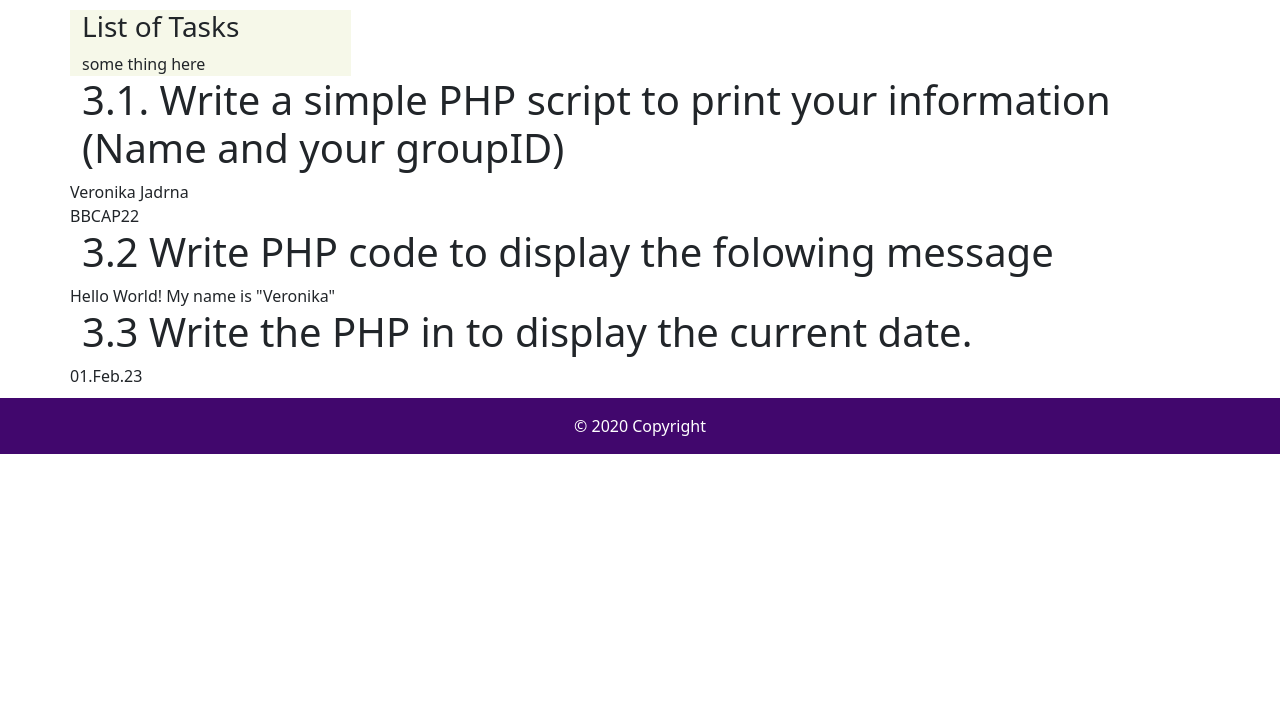
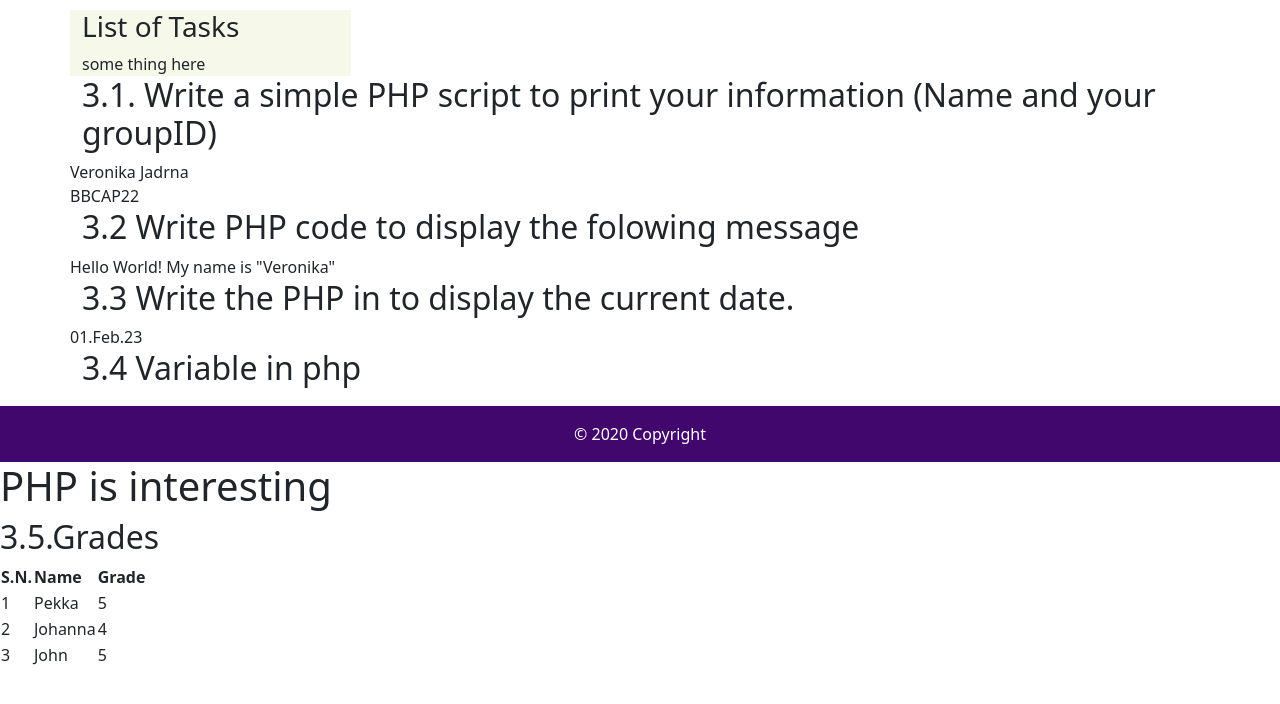
Before and after one commit to VeronikaJadrna/vj_tasks, a PHP site: page /ex1.php in a window 1280 px wide. Shown: the part 56-760 px from the top of the page. Run offline with PHP 8.4, Linux system fonts and the light colour scheme.

Commit message:
excercise 1 done

```diff
--- a/layout/ex1.php
+++ b/layout/ex1.php
@@ -2,7 +2,7 @@
 <?php
 $title = "Excercise 1";
 include "header.php"?>
-    <h1>3.1. Write a simple PHP script to print your information (Name and your groupID)</h1>
+    <h2>3.1. Write a simple PHP script to print your information (Name and your groupID)</h2>
 
 
 <?php
@@ -10,16 +10,48 @@ echo "Veronika Jadrna<br>";
 echo "BBCAP22";
 ?>
 
-<h1>3.2 Write PHP code to display the folowing message</h1>
+<h2>3.2 Write PHP code to display the folowing message</h2>
 
 <?php
 echo "Hello World! My name is \"Veronika\"";
 ?>
 
-<h1>3.3 Write the PHP in to display the current date.</h1>
+<h2>3.3 Write the PHP in to display the current date.</h2>
 
 <?php
-echo date('d.M.y');
+echo date('d.M.y');?>
+
+
+<h2>3.4 Variable in php</h2>
+
+<?php include "footer.php"?>
+<?php
+$title1="PHP is interesting";
+echo "<h1>" . $title1 . "</h1>";
 ?>
 
-<?php include "footer.php"?>
+<h2>3.5.Grades</h2>
+<?php
+$g1 = 5;
+$g2 = 4;
+$g3 = 5;
+
+echo "
+<table>
+<tr>
+<th> S.N.</th>
+<th>Name</th>
+<th>Grade</th>
+</tr>
+<tr>
+<td> 1 </td><td> Pekka </td><td> $g1 </td>
+</tr>
+<tr>
+<td> 2 </td><td> Johanna </td><td> $g2 </td>
+</tr>
+<tr>
+<td> 3 </td><td> John </td><td> $g3 </td>
+</tr>
+</table>
+"
+?>
```
